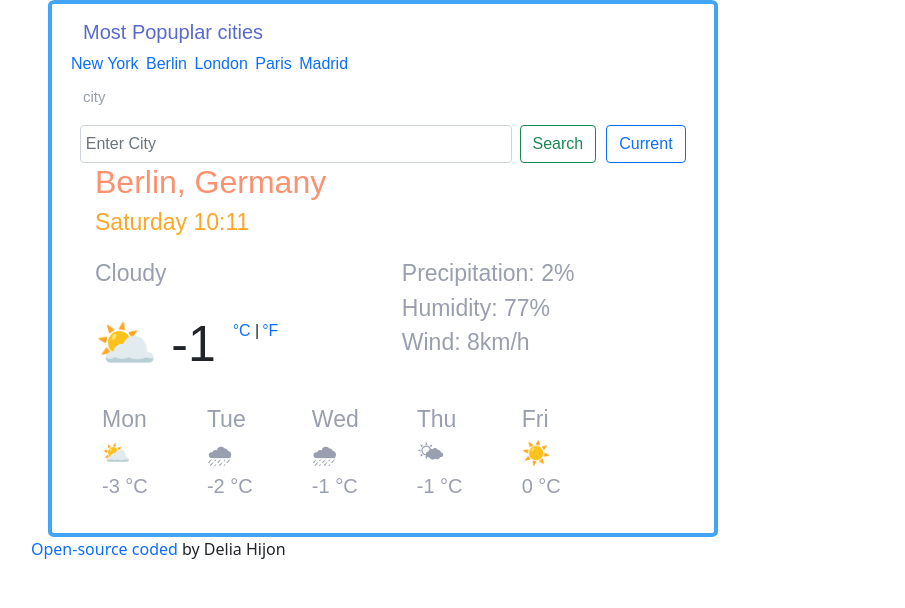
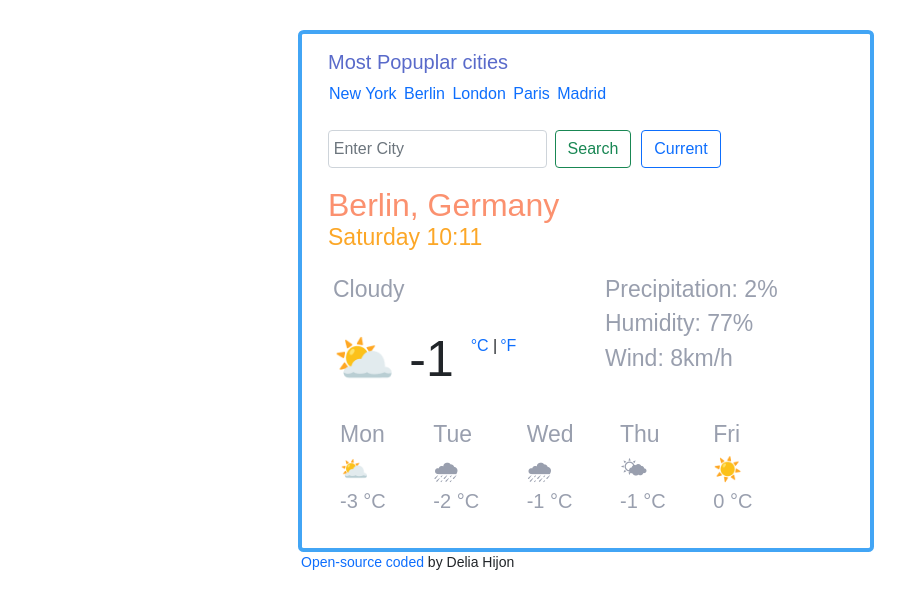
Before and after one commit to deliahijon22/shecodes-weatherapp, a website built with Parcel: page index.html in a window 1280 px wide. Shown: the whole page, without its empty margins (54-959 px from the left). Built offline with nearby package versions, Linux system fonts and the light colour scheme.

Commit message:
CSS optimized

```diff
--- a/index.html
+++ b/index.html
@@ -15,15 +15,12 @@
 <div class="container">
 <div class="card">
 <div class="card-body">
-    <h1 class="home-page">
+    <h1 class="most-popular-cities">
       Most Popuplar cities
     </h1>
-    <a href="">New York</a> <a href="">Berlin</a> <a href="">London</a> <a href="">Paris</a> <a href="">Madrid</a>
-    <div class="city-form">
-        city
-    </div>
-<nav class="navbar navbar-light bg-light"></nav>
-    <div class="container-fluid">
+    <p class="link-most-popular-cities"><a href="">New York</a> <a href="">Berlin</a> <a href="">London</a> <a href="">Paris</a> <a href="">Madrid</a></p>
+
+<nav class="navbar navbar-light bg-light">
         <form class="d-flex" id="search-engine">
             <input class="form-control me-2" type="search" placeholder="Enter City" aria-label="Search" id="city-input">
             <button class="btn btn-outline-success" type="submit">Search</button>
@@ -131,10 +128,16 @@
         </div>
     </div>
  </div>
+
+
 </div>
+<small>
+    <p><a href="https://github.com/deliahijon22/shecodes-weatherapp">Open-source coded</a> by Delia Hijon</p>
+</small>
 </div>
 
-<p><a href="https://github.com/deliahijon22/shecodes-weatherapp">Open-source coded</a> by Delia Hijon</p>
+
+
 
     <script src="src/index.js"></script>
   </body>
--- a/src/styles-1.css
+++ b/src/styles-1.css
@@ -1,37 +1,30 @@
+div.container {
+  max-width: 600px;
+  margin: 30px auto;
+  font-family: "Rubik", sans-serif;
+  position: static;
+}
 div.card {
   border-color: #42a5f5;
   border-width: 4px;
   border-radius: 1%;
-  width: 60%;
-  margin-left: 20px;
-  font-family: "Rubik", sans-serif;
-  position: static;
-}
-h2,
-h3 {
-  margin-left: 20px;
 }
 
-h1.home-page {
+h1.most-popular-cities {
   color: #596aca;
   font-size: 20px;
-  margin-left: 15px;
+  margin-left: 10px;
+}
+p.link-most-popular-cities {
+  margin-left: 8px;
 }
 a {
   text-decoration: none;
-  margin-left: 15px;
-}
-div.city-form {
-  color: #999fae;
-  font-size: 15px;
-  margin-left: 15px;
-  margin-top: 10px;
-}
-div.container-fluid {
-  background-color: white;
 }
 nav.bg-light {
   background-color: white !important;
+  margin-left: 10px;
+  margin-bottom: 10px;
 }
 input.form-control.me-2 {
   padding-top: 0.1em;
@@ -41,12 +34,13 @@ input.form-control.me-2 {
 }
 h2.main-city {
   color: #fb916f;
-  margin-left: 15px;
+  margin-left: 10px;
+  margin-bottom: 0;
 }
 h3.date {
   color: #fca727;
   font-size: 23px;
-  margin-left: 15px;
+  margin-left: 10px;
 }
 p.forecast {
   color: #999fae;
```
